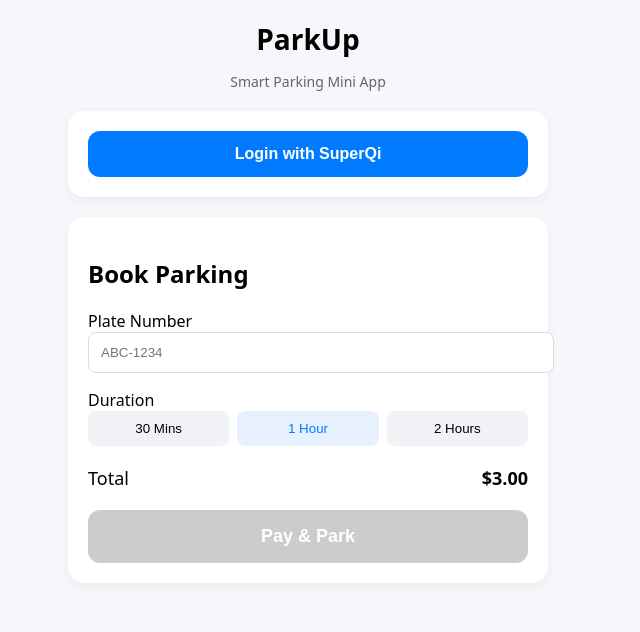
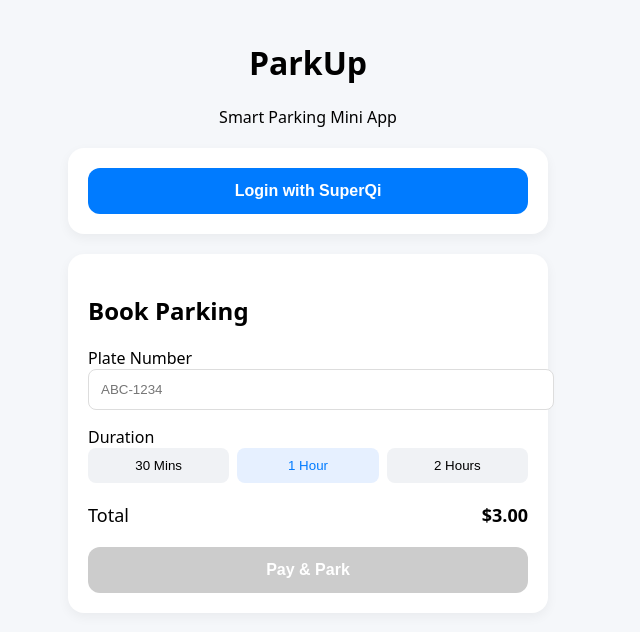
Before and after one commit to xou1i/PARK, a Svelte app: page / in a window 1280 px wide. Shown: the top 632 px of the page, without its empty margins (332-972 px from the left). Built offline with nearby package versions, Linux system fonts and the light colour scheme.

Commit message:
Refactor login and payment functions for improved error handling and code clarity

```diff
--- a/src/App.svelte
+++ b/src/App.svelte
@@ -16,20 +16,12 @@
 
   $: price = (duration / 30) * 1.5;
 
-  /* =====================
-     LOGIN (SUPERQI AUTH)
-     ===================== */
+  /* ========= LOGIN ========= */
   async function login() {
-    if (typeof my === "undefined") {
-      alert("❌ This MiniApp must be opened inside SuperQi");
-      return;
-    }
-
     if (loading) return;
     loading = true;
 
     try {
-      // 1. Get Auth Code
       const authCode = await new Promise((resolve, reject) => {
         my.getAuthCode({
           scopes: ["auth_base", "USER_ID"],
@@ -38,7 +30,6 @@
         });
       });
 
-      // 2. Send to Backend (EXACT API)
       const res = await fetch(
         "https://its.mouamle.space/api/auth-with-superQi",
         {
@@ -50,9 +41,7 @@
 
       const data = await res.json();
 
-      if (!data.token) {
-        throw new Error("No token returned");
-      }
+      if (!data.token) throw new Error("No token");
 
       token = data.token;
       user = data.record;
@@ -66,9 +55,7 @@
     }
   }
 
-  /* =====================
-     PAYMENT
-     ===================== */
+  /* ========= PAYMENT ========= */
   async function pay() {
     if (!token) {
       my.alert({ content: "⚠️ Please login first" });
@@ -88,15 +75,13 @@
         method: "POST",
         headers: {
           "Content-Type": "application/json",
-          Authorization: token, // ❗ EXACT like trainer
+          Authorization: token,
         },
       });
 
       const data = await res.json();
 
-      if (!data.url) {
-        throw new Error("No payment URL");
-      }
+      if (!data.url) throw new Error("No payment URL");
 
       my.tradePay({
         paymentUrl: data.url,
@@ -122,7 +107,6 @@
     <p>Smart Parking Mini App</p>
   </header>
 
-  <!-- AUTH CARD -->
   <section class="card">
     {#if !token}
       <button class="btn-primary" on:click={login} disabled={loading}>
@@ -136,7 +120,6 @@
     {/if}
   </section>
 
-  <!-- PARKING CARD -->
   <section class="card">
     <h2>Book Parking</h2>
 
@@ -198,16 +181,6 @@
     margin-bottom: 20px;
   }
 
-  h1 {
-    margin: 0;
-    font-size: 28px;
-  }
-
-  p {
-    color: #666;
-    font-size: 14px;
-  }
-
   .card {
     background: white;
     padding: 20px;
@@ -216,15 +189,28 @@
     box-shadow: 0 4px 12px rgba(0, 0, 0, 0.05);
   }
 
-  .btn-primary {
+  .btn-primary,
+  .btn-pay {
     width: 100%;
     padding: 14px;
-    background: #007bff;
-    color: white;
     border: none;
     border-radius: 12px;
     font-size: 16px;
     font-weight: 600;
+  }
+
+  .btn-primary {
+    background: #007bff;
+    color: white;
+  }
+
+  .btn-pay {
+    background: #10b981;
+    color: white;
+  }
+
+  .btn-pay:disabled {
+    background: #ccc;
   }
 
   .user-info {
@@ -270,19 +256,4 @@
     margin: 20px 0;
     font-size: 18px;
   }
-
-  .btn-pay {
-    width: 100%;
-    padding: 16px;
-    background: #10b981;
-    color: white;
-    border: none;
-    border-radius: 12px;
-    font-size: 18px;
-    font-weight: 600;
-  }
-
-  .btn-pay:disabled {
-    background: #ccc;
-  }
 </style>
```
